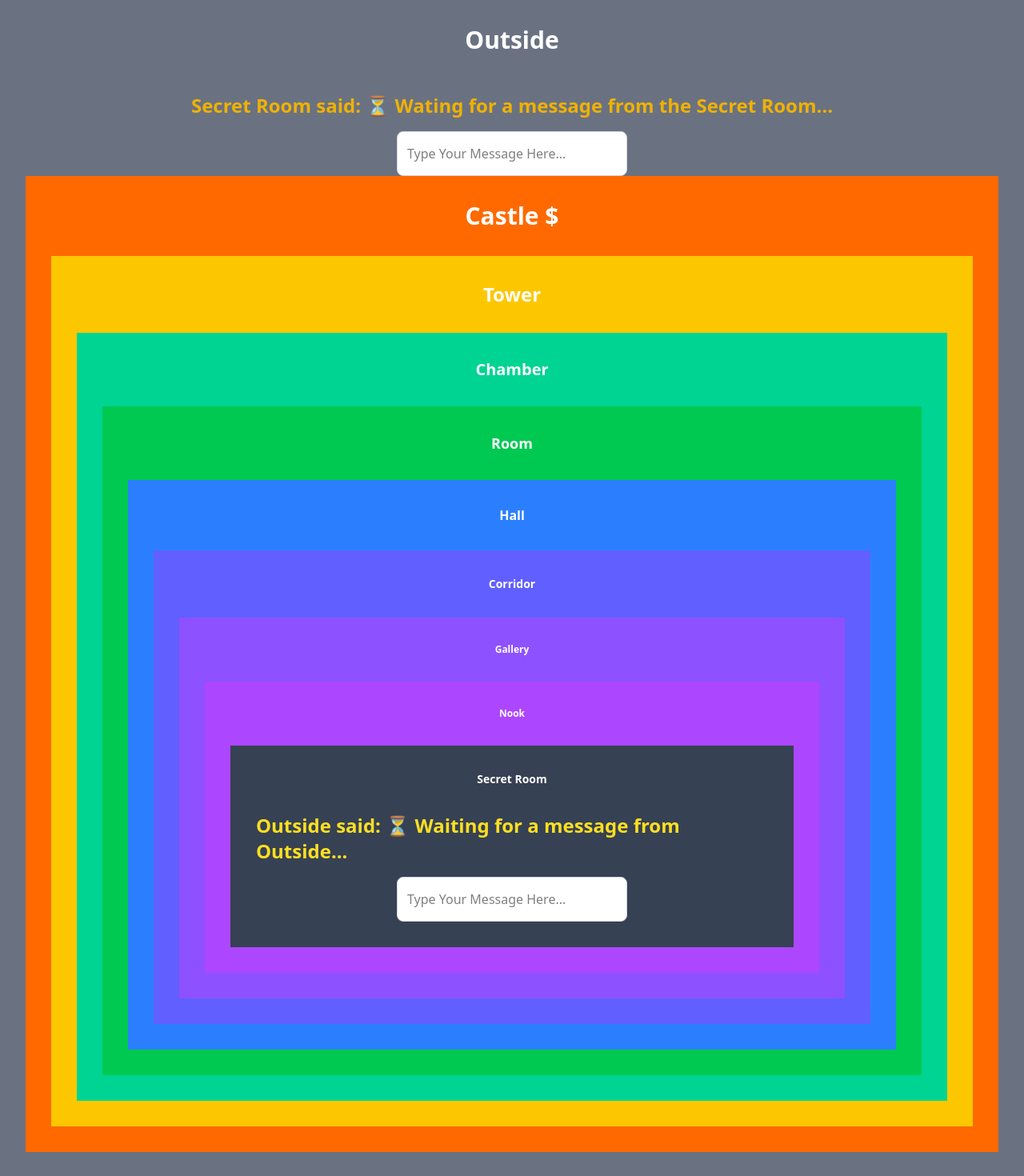
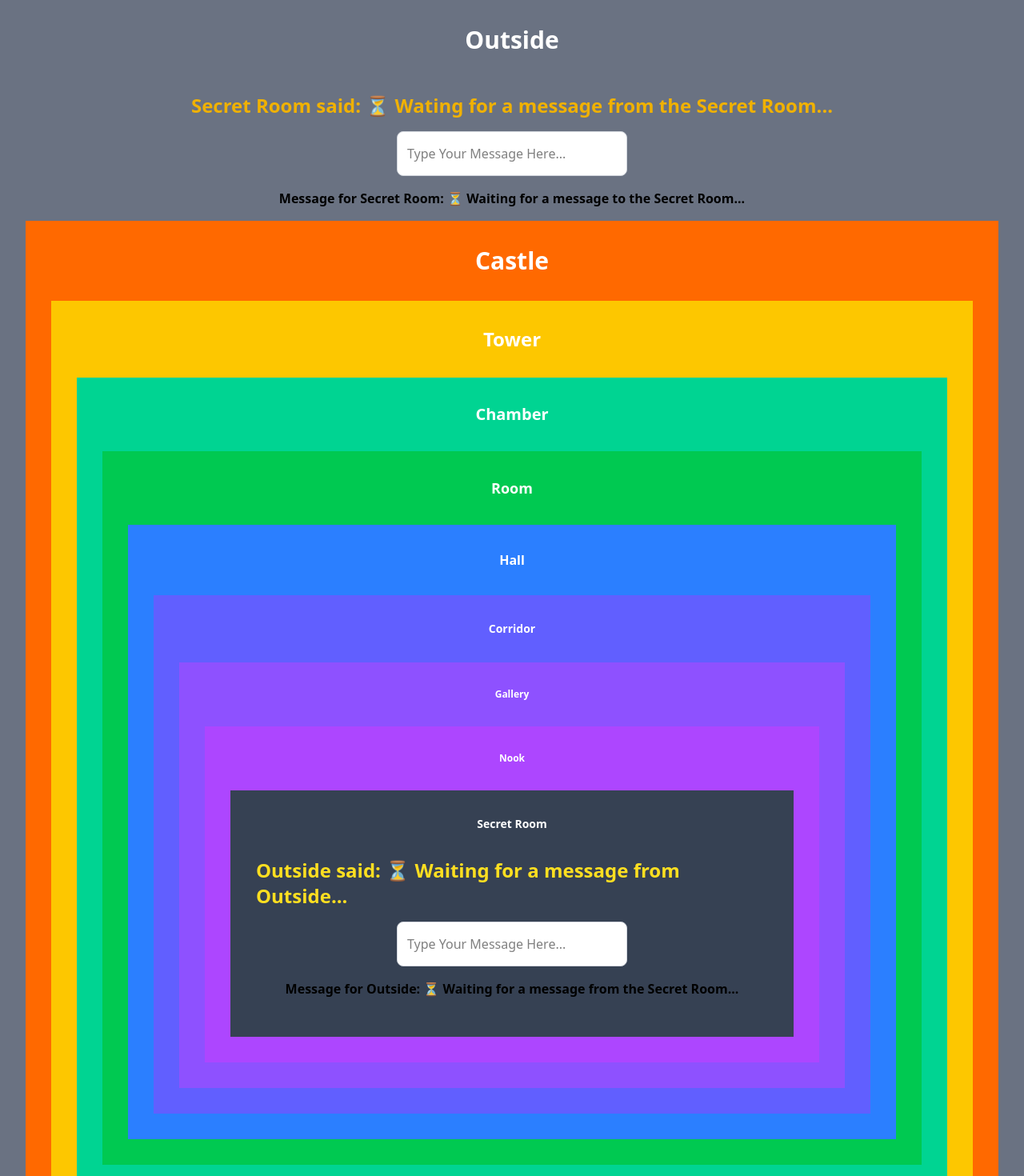
Before and after one commit to ctrlaltnate/jsd13-react-castle-rooms, a React (Vite) app: page / in a window 1280 px wide. Shown: the top 1470 px of the page at 80% size. Built offline with nearby package versions, Linux system fonts and the light colour scheme.

Commit message:
Add messaging updates to Outside and SecretRoom components

```diff
--- a/src/components/00Outside.jsx
+++ b/src/components/00Outside.jsx
@@ -21,6 +21,9 @@ export default function Outside() {
             value={inputText}
             onChange={(e)=> setInputText(e.target.value)}
         />
+         <p className="text-black font-bold my-4 text-l ">
+          Message for Secret Room: {inputText ? inputText : "⏳ Waiting for a message to the Secret Room..."}
+        </p>
         <Castle textFromInput={inputText}
         onSecretRoomChange={(text) => setSecretText(text)}
         />
--- a/src/components/01Castle.jsx
+++ b/src/components/01Castle.jsx
@@ -4,7 +4,7 @@ export default function Castle({ textFromInput, onSecretRoomChange }) {
   return (
     <div className="w-full h-full bg-orange-500  flex items-center justify-center p-8">
       <div className="w-full h-full flex flex-col items-center justify-center">
-        <h2 className="text-white text-3xl font-bold mb-8">Castle ${textFromInput}</h2>
+        <h2 className="text-white text-3xl font-bold mb-8">Castle</h2>
         <Tower textFromInput={textFromInput} onSecretRoomChange={onSecretRoomChange}/>
       </div>
     </div>
--- a/src/components/09SecretRoom.jsx
+++ b/src/components/09SecretRoom.jsx
@@ -23,6 +23,9 @@ export default function SecretRoom({ textFromInput, onSecretRoomChange }) {
           value={inputTextFromSecretRoom}
           onChange={handleChange}
         />
+                 <p className="text-black font-bold my-4 text-l ">
+          Message for Outside: {inputTextFromSecretRoom ? inputTextFromSecretRoom : "⏳ Waiting for a message from the Secret Room..."}
+        </p>
       </div>
     </div>
   );
```
